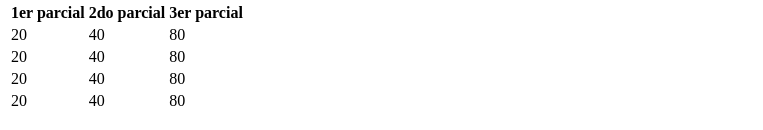
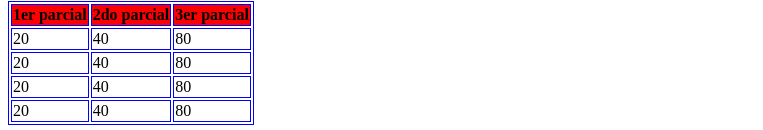
Before and after one commit to matylaity/Miprimerrepo, a plain HTML site: page index.html in a window 1280 px wide. Shown: the part 1559-1689 px from the top of the page, without its empty margins (0-763 px from the left). Drawn offline with Linux system fonts and the light colour scheme.

Commit message:
tablita 2

```diff
--- a/index.html
+++ b/index.html
@@ -38,8 +38,8 @@
 
 
     </iframe>
-    <table>
-        <tr>
+    <table border="1" bordercolor="blue">
+        <tr bgcolor="red">
             <th>1er parcial</th>
             <th>2do parcial</th>
             <th>3er parcial</th>
```
